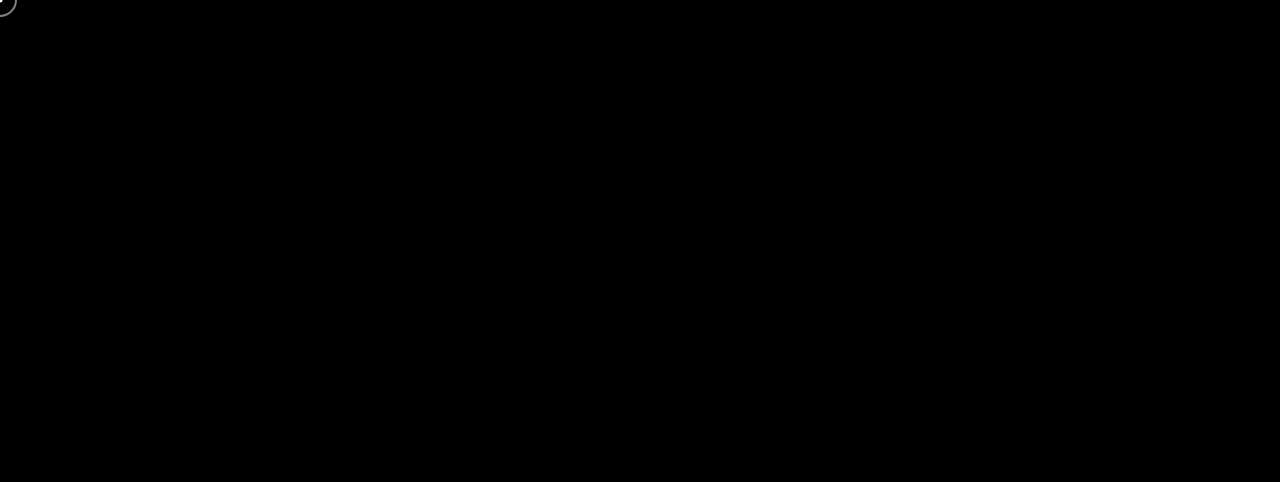
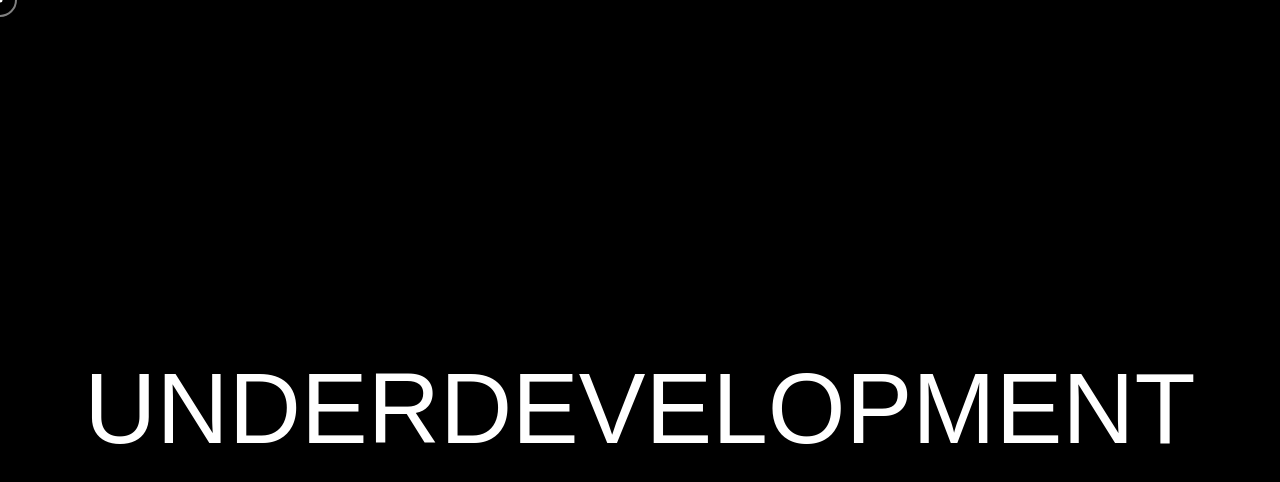
Before and after one commit to notnaveen222/my-portfolio-site, a plain HTML site: page index.html in a window 1280 px wide. Drawn offline with Linux system fonts and the light colour scheme.

Commit message:
added under dev text and working cursor

```diff
--- a/index.html
+++ b/index.html
@@ -9,9 +9,35 @@
 </head>
 <body>
     <link rel="stylesheet" href="styles.css">
-
     <div class="cursor-dot" data-cursor-dot></div>
     <div class="cursor-outline" data-cursor-outline></div>
+    <div class="under-development">
+        <span>U</span>
+        <span>N</span>
+        <span>D</span>
+        <span>E</span>
+        <span>R</span>
+        <span> </span>
+        <span>D</span>
+        <span>E</span>
+        <span>V</span>
+        <span>E</span>
+        <span>L</span>
+        <span>O</span>
+        <span>P</span>
+        <span>M</span>
+        <span>E</span>
+        <span>N</span>
+        <span>T</span>
+    </div>
+
+
+
+
+
+
+
+
     <script src="main.js"></script>
 </body>
 </html>
--- a/styles.css
+++ b/styles.css
@@ -21,5 +21,22 @@ body{
     transform: translate(-50%, -50%);
     border-radius: 50%;
     z-index: 1;
-    pointer-events: none;
+    pointer-events: no
 }
+.under-development{
+    display: flex;
+    justify-content: center;
+    align-items: center;
+    height: 100vh;
+}
+.under-development span {
+    font-size: 100px;
+    font-family: Arial, Helvetica, sans-serif;
+    color: white;
+    display: inline-block;
+    transition: color 0.3s ease-in-out;
+}
+
+.under-development span:hover {
+    color: white;
+}
```
